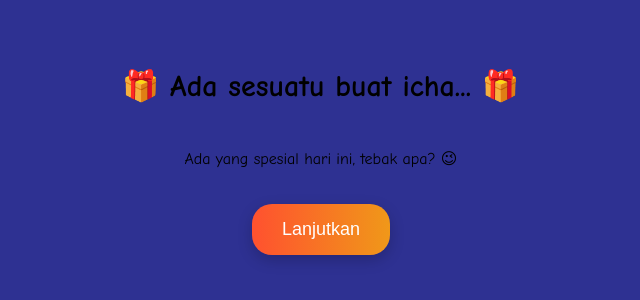
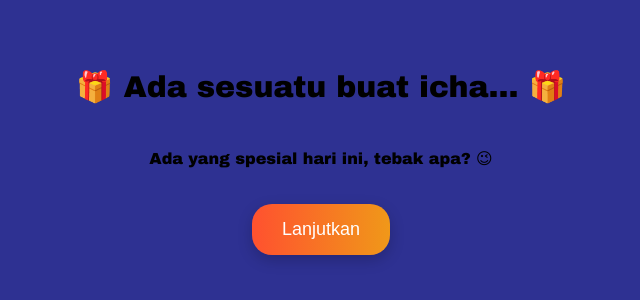
Before and after one commit to Iqbal255/Birthday-Surprise, a plain HTML site: page index.html in a window 1280 px wide. Shown: the part 252-552 px from the top of the page, without its empty margins (319-959 px from the left). Drawn offline with Linux system fonts and the light colour scheme.

Commit message:
Update index.html

```diff
--- a/index.html
+++ b/index.html
@@ -11,7 +11,7 @@
             align-items: center;
             height: 100vh;
             color: rgb(0, 0, 0);
-            font-family: 'Comic Sans MS', cursive, sans-serif;
+            font-family: 'Arial black', cursive, sans-serif;
             text-align: center;
             transition: background 1s;
             overflow: hidden;
```
